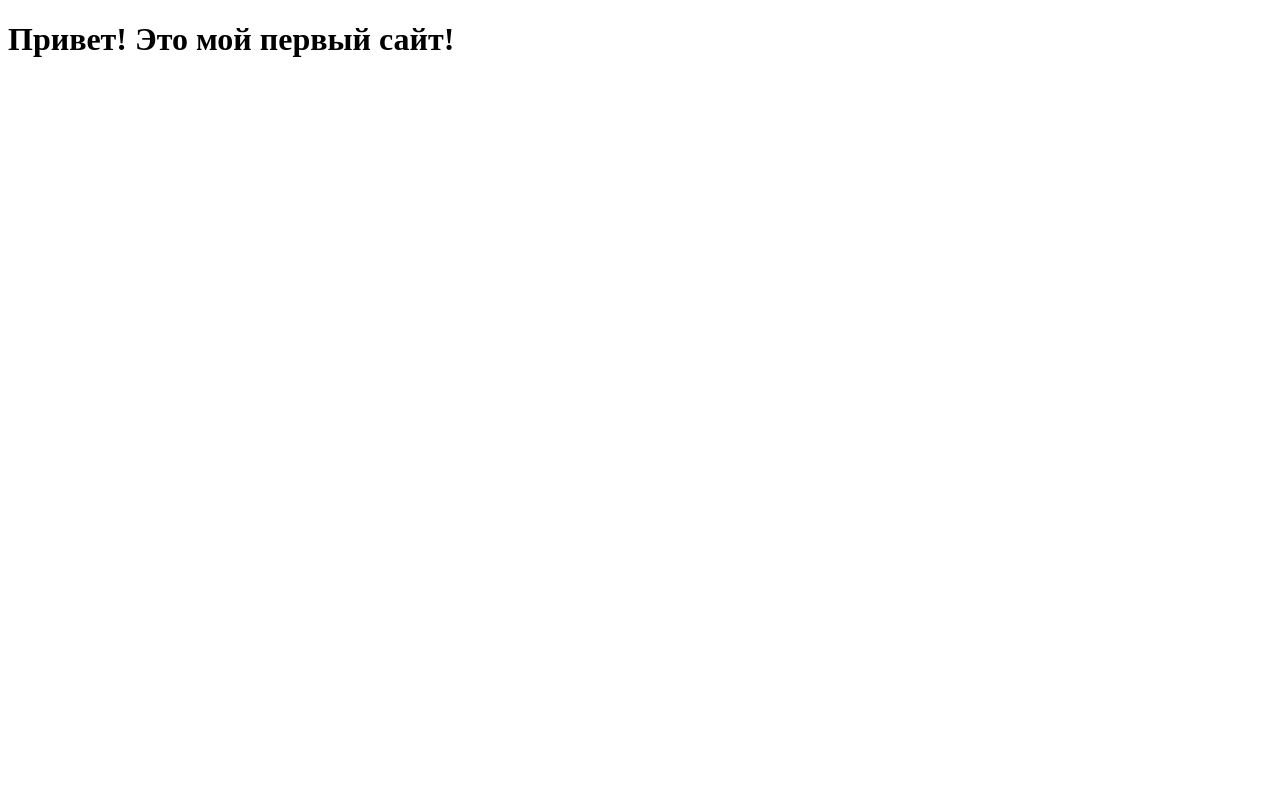
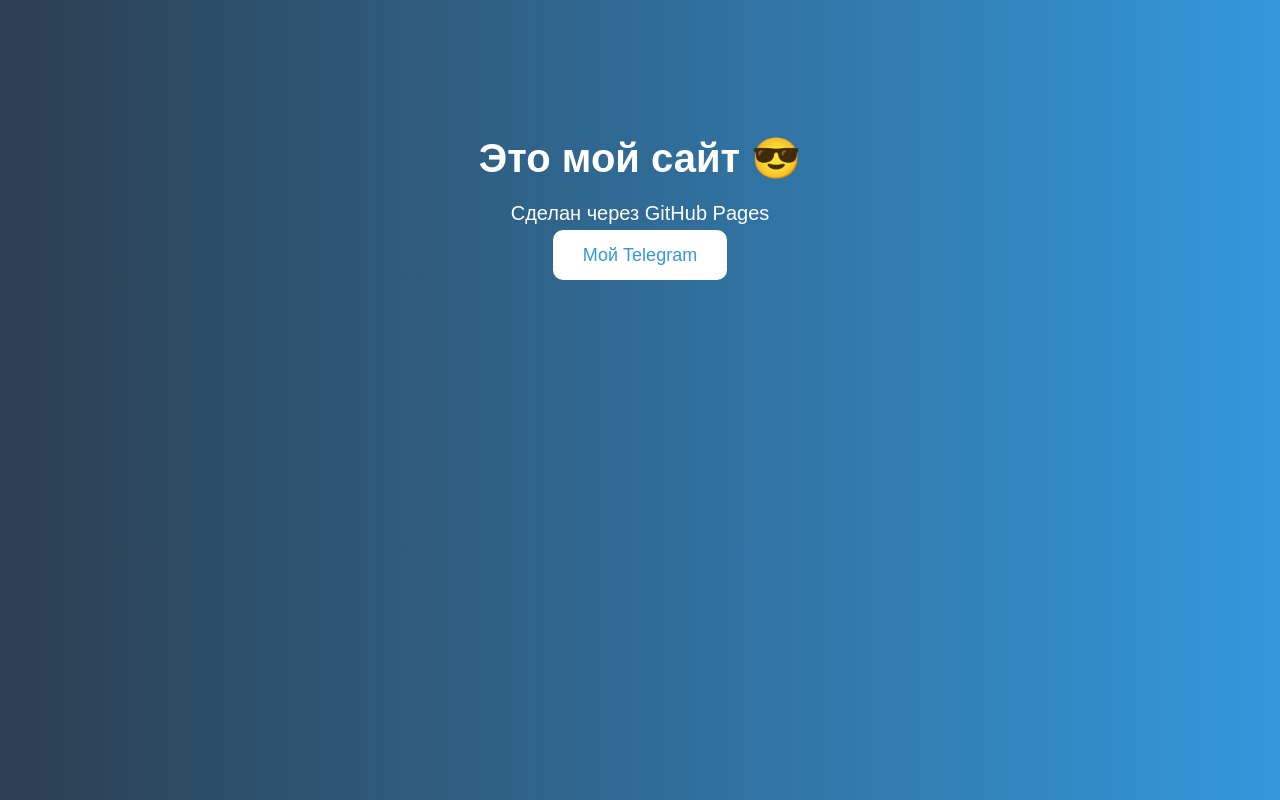
Before and after one commit to t4ta2008/t4ta_ru.ithub.io, a plain HTML site: page index.html in a window 1280 px wide. Drawn offline with Linux system fonts and the light colour scheme.

Commit message:
Update index.html

```diff
--- a/index.html
+++ b/index.html
@@ -2,9 +2,42 @@
 <html lang="ru">
 <head>
   <meta charset="UTF-8">
-  <title>Мой сайт</title>
+  <title>Добро пожаловать!</title>
+  <style>
+    body {
+      font-family: sans-serif;
+      background: linear-gradient(to right, #2c3e50, #3498db);
+      color: white;
+      text-align: center;
+      padding-top: 100px;
+    }
+    h1 {
+      font-size: 40px;
+      margin-bottom: 10px;
+    }
+    p {
+      font-size: 20px;
+    }
+    .btn {
+      margin-top: 30px;
+      background-color: white;
+      color: #3498db;
+      border: none;
+      padding: 15px 30px;
+      font-size: 18px;
+      border-radius: 10px;
+      cursor: pointer;
+      text-decoration: none;
+    }
+    .btn:hover {
+      background-color: #eee;
+    }
+  </style>
 </head>
 <body>
-  <h1>Привет! Это мой первый сайт!</h1>
+  <h1>Это мой сайт 😎</h1>
+  <p>Сделан через GitHub Pages</p>
+
+  <a class="btn" href="https://t.me/t4ta_ru" target="_blank">Мой Telegram</a>
 </body>
 </html>
```
